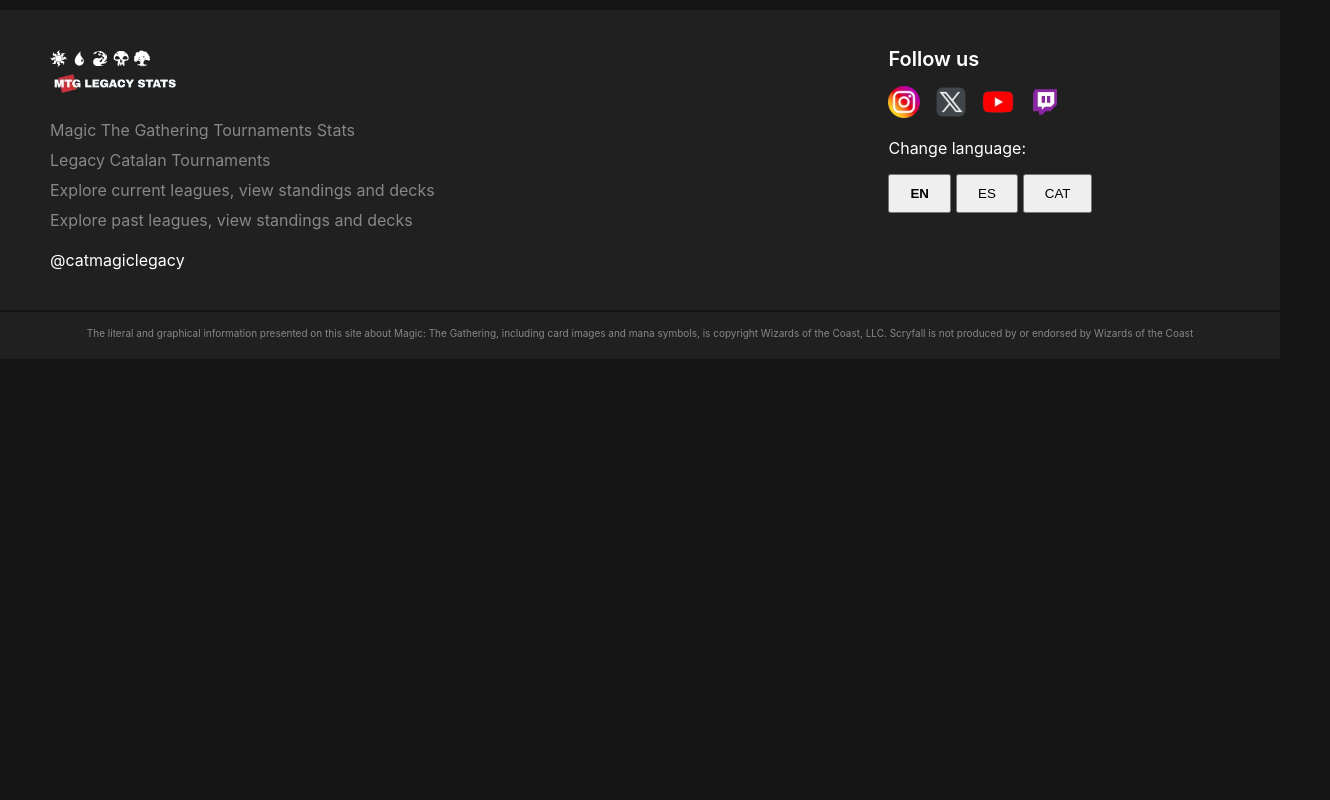
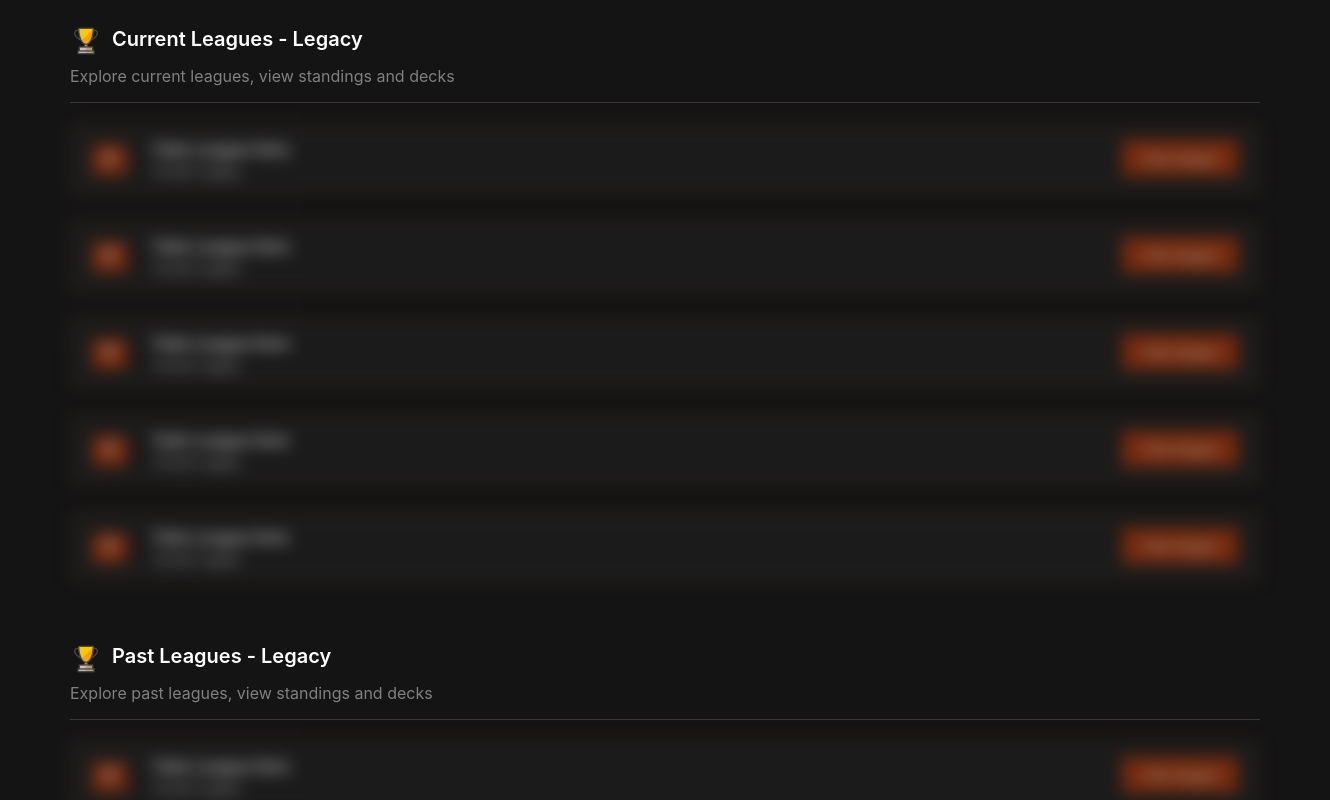
Before and after one commit to JorgeRico/MtgTop8-Nextjs-Front, a Next.js app: page / in a window 1280 px wide. Shown: the part 280-1080 px from the top of the page, 1330 px wide, since content can reach past the window. Before the commit the page ends 800 px from the top, so only its background shows below. Built offline with nearby package versions, Linux system fonts and the light colour scheme; no server answers.

Commit message:
feature: home page

```diff
--- a/src/app/_events/current/index.tsx
+++ b/src/app/_events/current/index.tsx
@@ -1,9 +1,11 @@
-// import ListLeague from "/src/components/List/League/Normal";
-// import BluredLeagueList from "/src/components/List/League/Fake";
-import SubTitle from "/src/components/HTag/SubTitle";
-import endpoints from "/src/services/endpoints.tsx";
+"use client"
+
+import ListLeague from "@/components/List/League/Normal";
+import BluredLeagueList from "@/components/List/League/Fake";
+import SubTitle from "@/components/HTag/SubTitle";
+import endpoints from "@/services/endpoints.tsx";
 import { useState, useEffect } from "react";
-// import { getAxiosEndpoint } from '/src/hooks/useApi.jsx';
+import { getAxiosEndpoint } from '@/hooks/useApi.tsx';
 import { useTranslations } from 'next-intl';
 import Image from "next/image";
 
@@ -12,27 +14,26 @@ type MyComponentProps = {
 }
 
 const Events: React.FC<MyComponentProps> = ({ title }) => {
-    // const [ currentLeagues, setCurrentLeagues ]           = useState(null);
-    // const [ showCurrentElements, setShowCurrentElements ] = useState(false);
-    // const [ totalLeagues, setTotalLeagues ]               = useState(0);
-    // // const [ currentPage, setCurrentPage ]                 = useState(1);
-    const t = useTranslations('alt-tags');
+    const [ currentLeagues, setCurrentLeagues ]           = useState(null);
+    const [ showCurrentElements, setShowCurrentElements ] = useState(false);
+    const [ totalLeagues, setTotalLeagues ]               = useState(0);
+    const t                                               = useTranslations('seo-tags');
 
-    // useEffect(() => {
-    //     async function apiCallCurrent() {
-    //         await getAxiosEndpoint(endpoints.API_LEAGUE_CURRENT)
-    //         .then((response) => {
-    //             setCurrentLeagues(response.data);
-    //             setTotalLeagues(response.data.length);
-    //             setShowCurrentElements(true);
-    //         })
-    //         .catch((err) => {
-    //             console.log('Error')
-    //         });
-    //     }
+    useEffect(() => {
+        async function apiCallCurrent() {
+            await getAxiosEndpoint(endpoints.API_LEAGUE_CURRENT)
+            .then((response) => {
+                setCurrentLeagues(response.data);
+                setTotalLeagues(response.data.length);
+                setShowCurrentElements(true);
+            })
+            .catch((err) => {
+                console.log('Error')
+            });
+        }
 
-    //     apiCallCurrent();
-    // }, []);
+        apiCallCurrent();
+    }, []);
 
     return (
         <section>
@@ -48,18 +49,18 @@ const Events: React.FC<MyComponentProps> = ({ title }) => {
                     />
                 </div>
                 <SubTitle title={title} />
-                    <p className="left w100 mt0 color-gray">{t('seo-tags.current-leagues.text-description')}</p>
+                <p className="left w100 mt0 color-gray">{t('current-leagues.text-description')}</p>
             </div>
-                // {showCurrentElements === false ? (
-                //         <BluredLeagueList></BluredLeagueList>
-                //     ) : (
-                //         <>
-                //             {currentLeagues != null && (
-                //                 <ListLeague url={endpoints.HTTP_LEAGUE} items={currentLeagues} isBlured={false} />
-                //             )}
-                //         </>
-                //     )
-                // }
+            {showCurrentElements === false ? (
+                    <BluredLeagueList></BluredLeagueList>
+                ) : (
+                    <>
+                        {currentLeagues != null && (
+                            <ListLeague url={endpoints.HTTP_LEAGUE} items={currentLeagues} isBlured={false} />
+                        )}
+                    </>
+                )
+            }
         </section>
     );
 }
--- a/src/app/_events/past/index.tsx
+++ b/src/app/_events/past/index.tsx
@@ -1,9 +1,11 @@
-// import ListLeague from "@/components/List/League/Normal";
-// import BluredLeagueList from "@/components/List/League/Fake";
+"use client"
+
+import ListLeague from "@/components/List/League/Normal";
+import BluredLeagueList from "@/components/List/League/Fake";
 import SubTitle from "@/components/HTag/SubTitle";
 import endpoints from "@/services/endpoints.tsx";
-// import { useState, useEffect } from "react";
-// import { getAxiosEndpoint, addUrlPaginationParams } from '@/hooks/useApi.jsx';
+import { useState, useEffect } from "react";
+import { getAxiosEndpoint, addUrlPaginationParams } from '@/hooks/useApi.tsx';
 import Pagination from "@/components/List/Pagination";
 import { useTranslations } from 'next-intl';
 import Image from "next/image";
@@ -13,32 +15,32 @@ type MyComponentProps = {
 }
 
 const PastEvents: React.FC<MyComponentProps> = ({ title }) => {
-    // const [ pastLeagues, setPastLeagues ]           = useState(null);
-    // const [ showPastElements, setShowPastElements ] = useState(false);
-    // const [ totalPastLeagues, setTotalPastLeagues ] = useState(0);
-    // const numItems                                  = 5;
-    // const [ currentPage, setCurrentPage ]           = useState(1);
-    const t = useTranslations('seo-tags.');
+    const [ pastLeagues, setPastLeagues ]           = useState(null);
+    const [ showPastElements, setShowPastElements ] = useState(false);
+    const [ totalPastLeagues, setTotalPastLeagues ] = useState(0);
+    const numItems                                  = 5;
+    const [ currentPage, setCurrentPage ]           = useState(1);
+    const t                                         = useTranslations('seo-tags');
 
-    // useEffect(() => {
-    //     async function apiCallPast() {
-    //         setShowPastElements(false);
-    //         setPastLeagues(null);
+    useEffect(() => {
+        async function apiCallPast() {
+            setShowPastElements(false);
+            setPastLeagues(null);
 
-    //         await getAxiosEndpoint(addUrlPaginationParams(endpoints.API_LEAGUE_PAST, numItems, currentPage))
-    //         .then((response) => {
-    //             setPastLeagues(response.data.leagues);
-    //             setTotalPastLeagues(response.data.total)
-    //             setShowPastElements(true);
-    //         })
-    //         .catch((err) => {
-    //             console.log(err);
-    //             console.log('Error')
-    //         });
-    //     }
+            await getAxiosEndpoint(addUrlPaginationParams(endpoints.API_LEAGUE_PAST, numItems, currentPage))
+            .then((response) => {
+                setPastLeagues(response.data.leagues);
+                setTotalPastLeagues(response.data.total)
+                setShowPastElements(true);
+            })
+            .catch((err) => {
+                console.log(err);
+                console.log('Error')
+            });
+        }
 
-    //     apiCallPast();
-    // }, [currentPage]);
+        apiCallPast();
+    }, [currentPage]);
 
     return (
         <section>
@@ -48,27 +50,27 @@ const PastEvents: React.FC<MyComponentProps> = ({ title }) => {
                         src="/images/trophy.webp"
                         height={32}
                         width={32}
-                        alt={t('current-leagues.text-description')}
-                        title={t('current-leagues.text-description')}
+                        alt={t('past-leagues.text-description')}
+                        title={t('past-leagues.text-description')}
                         priority
                     />
                 </div>
                 <SubTitle title={title} />
                 <p className="left w100 mt0 color-gray">{t('past-leagues.text-description')}</p>
             </div>
-            // {showPastElements === false ? (
-            //         <BluredLeagueList></BluredLeagueList>
-            //     ) : (
-            //         <>
-            //             {totalPastLeagues != null && (
-            //                 <ListLeague url={endpoints.HTTP_LEAGUE} items={pastLeagues} isBlured={false} />
-            //             )}
-            //         </>
-            //     )
-            // }
-            // {totalPastLeagues > 0 &&
-            //     <Pagination text={t('seo-tags.past-leagues.pagination')} total={totalPastLeagues} itemsPerPage={numItems} currentPage={currentPage} setCurrentPage={setCurrentPage}></Pagination>
-            // }
+            {showPastElements === false ? (
+                    <BluredLeagueList></BluredLeagueList>
+                ) : (
+                    <>
+                        {totalPastLeagues != null && (
+                            <ListLeague url={endpoints.HTTP_LEAGUE} items={pastLeagues} isBlured={false} />
+                        )}
+                    </>
+                )
+            }
+            {totalPastLeagues > 0 &&
+                <Pagination text={t('past-leagues.pagination')} total={totalPastLeagues} itemsPerPage={numItems} currentPage={currentPage} setCurrentPage={setCurrentPage}></Pagination>
+            }
         </section>
     );
 }
--- a/src/app/layout.tsx
+++ b/src/app/layout.tsx
@@ -13,9 +13,11 @@ export default async function RootLayout({children}: LayoutProps<'/'>) {
             <html lang={locale}>
                 <body>
                     <Header></Header>
-                    <main className="overflowHidden container">
-                        <section className="left w100 overflowHidden pBody">
-                            {children}
+                    <main className="overflowHidden container pBody">
+                        <section className="left w100">
+                            <article className="pBody overflowHidden">
+                                {children}
+                            </article>
                         </section>
                     </main>
                     <Footer></Footer>
--- a/src/app/page.tsx
+++ b/src/app/page.tsx
@@ -1,21 +1,19 @@
-// import Page from '../../.next/dev/types/routes';
 import SimpleBreadcrumb from '@/components/Breadcrumb/Simple';
 import { useTranslations } from 'next-intl';
 import Title from '@/components/HTag/Title';
+import CurrentEvents from "@/app/_events/current";
+import PastEvents from "@/app/_events/past";
 
 export default function Home() {
     const t = useTranslations('home');
-
-
-                    // <CurrentEvents title={t('seo-tags.home.Current Leagues')}></CurrentEvents>
-
-                    // <PastEvents title={t('seo-tags.home.Past Leagues')}></PastEvents>
 
     return (
         <main className="left w100">
             <SimpleBreadcrumb isHome={true} />
             <Title title={t('text-title')} />
             <p className="color-gray mb40">{t('text-description')}</p>
+            <CurrentEvents title={t('Current Leagues')}></CurrentEvents>
+            <PastEvents title={t('Past Leagues')}></PastEvents>
         </main>
     );
 }
```
Lines whose indentation alone changed are shown as unchanged.
